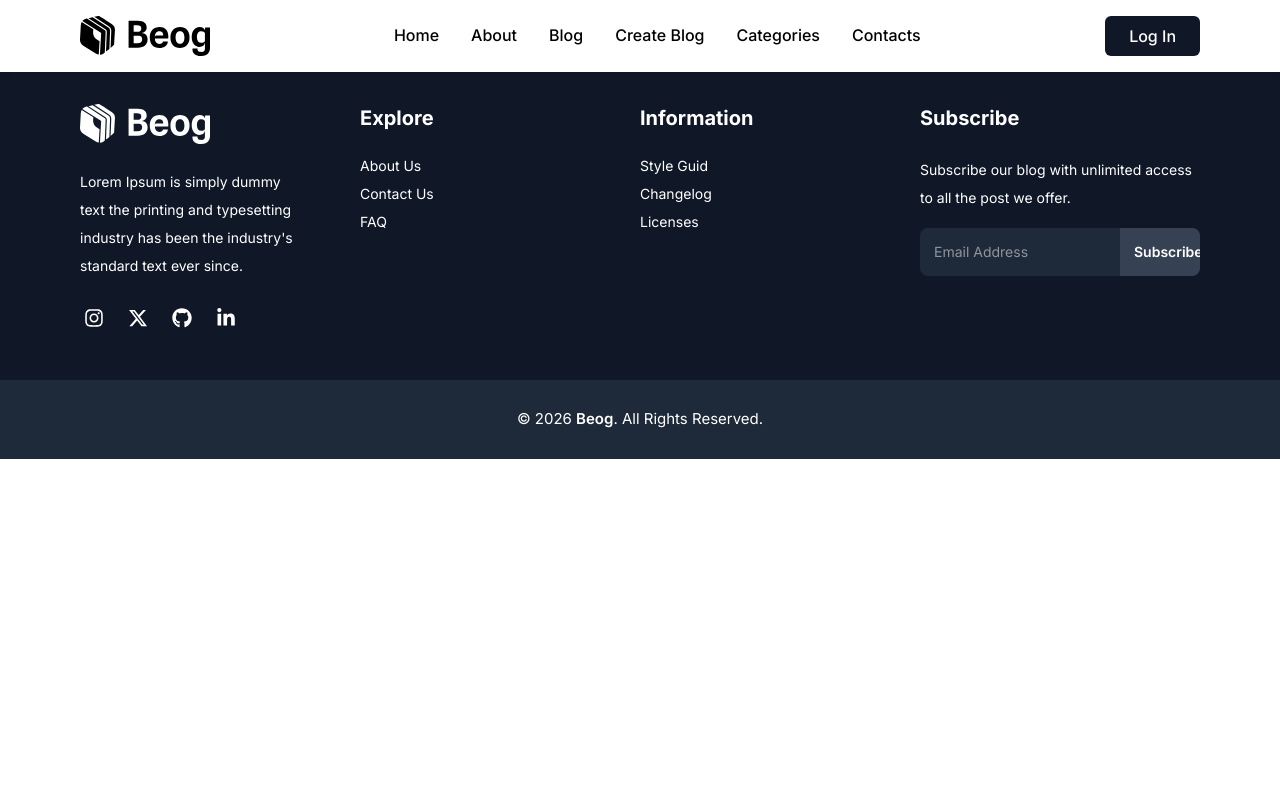
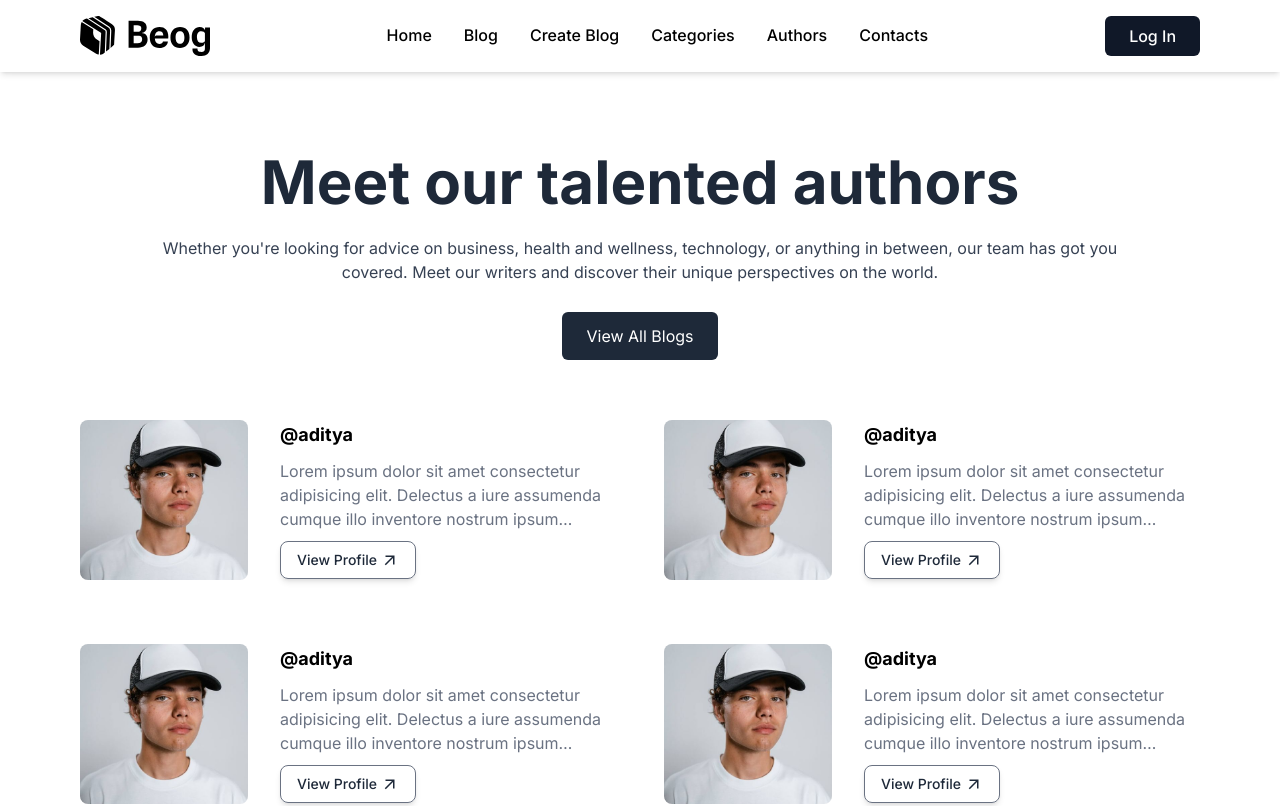
Before and after one commit to aditya5259kumar/mern-blog-backend, a React app in the folder frontend/: page /author in a window 1280 px wide. Shown: the top 806 px of the page. Built offline with nearby package versions, Linux system fonts and the light colour scheme; the HTML template or start-up script is replaced by a standard one.

Commit message:
created author page with author card component.

```diff
--- a/frontend/src/App.jsx
+++ b/frontend/src/App.jsx
@@ -8,6 +8,8 @@ import CreateBlog from "./pages/createBlog";
 import { useSelector } from "react-redux";
 import BlogDetail from "./pages/BlogDetail";
 import ContactUs from "./pages/ContactUs";
+import Author from "./pages/Author";
+import AuthorDetail from "./pages/AuthorDetail";
 
 const App = () => {
   const { token } = useSelector((state) => state.auth);
@@ -16,10 +18,13 @@ const App = () => {
     <>
       <Navbar />
       <Routes>
-        <Route path="/blog" element={<Blog />} />
         <Route path="/contact" element={<ContactUs />} />
 
+        <Route path="/blog" element={<Blog />} />
         <Route path="/blog/:id" element={<BlogDetail />} />
+
+        <Route path="/author" element={<Author />} />
+        <Route path="/authors-detail" element={<AuthorDetail />} />
 
         <Route
           path="/login"
@@ -40,7 +45,6 @@ const App = () => {
           path="/edit-blog/:id"
           element={token ? <CreateBlog /> : <Navigate to="/login" replace />}
         />
-
       </Routes>
       <Footer />
     </>
--- /dev/null
+++ b/frontend/src/components/AuthorCard.jsx
@@ -0,0 +1,32 @@
+import React from "react";
+import authorImg from "../assets/author.jpg";
+import { MdArrowOutward } from "react-icons/md";
+
+const AuthorCard = () => {
+  return (
+    <div className="w-full flex items-center justify-between">
+      <div className="overflow-hidden flex-1 rounded-lg">
+        <img
+          src={authorImg}
+          alt=""
+          className="h-40 w-full aspect-square object-cover "
+        />
+      </div>
+      <div className="sm:flex-2 flex-1 ml-4 md:ml-8">
+        <span className="font-bold text-lg">@aditya</span>
+        <p className="line-clamp-3 sm:my-2.5 my-3.5 text-sm sm:text-base  text-gray-500">
+          Lorem ipsum dolor sit amet consectetur adipisicing elit. Delectus a
+          iure assumenda cumque illo inventore nostrum ipsum aspernatur est.
+          Lorem ipsum dolor sit amet consectetur adipisicing elit. Temporibus,
+          laboriosam.
+        </p>
+        <button className="shadow-md group flex items-center gap-1 text-sm border border-gray-500 md:px-4 md:py-2 px-3 py-1.5 rounded-lg cursor-pointer text-gray-800 font-medium">
+          View Profile
+          <MdArrowOutward className="text-lg group-hover:rotate-45  transition-all duration-200 ease-in-out" />
+        </button>
+      </div>
+    </div>
+  );
+};
+
+export default AuthorCard;
--- a/frontend/src/components/BlogCard.jsx
+++ b/frontend/src/components/BlogCard.jsx
@@ -46,7 +46,7 @@ const BlogCard = ({ item }) => {
             {item.category.map((val) => (
               <button
                 key={val}
-                className="px-3 py-1 cursor-pointer border-gray-800 bg-gray-700 hover:bg-white  border rounded-sm text-white hover:text-gray-800 font-lg text-sm transition-all duration-200"
+                className="shadow-md px-3 py-1 cursor-pointer border-gray-800 bg-gray-700 hover:bg-white  border rounded-sm text-white hover:text-gray-800 font-lg text-sm transition-all duration-200"
               >
                 {val}
               </button>
--- a/frontend/src/components/Navbar.jsx
+++ b/frontend/src/components/Navbar.jsx
@@ -17,7 +17,7 @@ const Navbar = () => {
   }
 
   const { token } = useSelector((state) => state.auth);
-  const { user, loading, error } = useSelector((state) => state.user);
+  const { user, loading } = useSelector((state) => state.user);
   const dispatch = useDispatch();
   const navigate = useNavigate();
 
--- a/frontend/src/data/data.js
+++ b/frontend/src/data/data.js
@@ -1,10 +1,6 @@
 export const NAVBMENU = [
   {
     name: "Home",
-    href: "/",
-  },
-  {
-    name: "About",
     href: "/",
   },
   {
@@ -18,6 +14,10 @@ export const NAVBMENU = [
   {
     name: "Categories",
     href: "/",
+  },
+  {
+    name: "Authors",
+    href: "/author",
   },
   {
     name: "Contacts",
--- /dev/null
+++ b/frontend/src/pages/Author.jsx
@@ -0,0 +1,34 @@
+import React from "react";
+import AuthorCard from "../components/AuthorCard";
+
+const Authors = () => {
+  return (
+    <div className="py-20">
+      <div className="container px-8 md:px-20 mx-auto">
+        <div className="flex flex-col items-center justify-center">
+          <h2 className="text-center text-4xl md:text-6xl text-gray-800 font-bold mb-6">
+            Meet our talented authors
+          </h2>
+          <p className="text-center text-gray-700 px-4 md:px-6 lg:px-20 mb-7">
+            Whether you're looking for advice on business, health and wellness,
+            technology, or anything in between, our team has got you covered.
+            Meet our writers and discover their unique perspectives on the
+            world.
+          </p>
+          <button className="bg-gray-800 text-white px-6 py-3 rounded-md">
+            View All Blogs
+          </button>
+
+          <div className="mt-15 grid grid-cols-1 md:grid-cols-2 gap-x-12 gap-y-16">
+            <AuthorCard />
+            <AuthorCard />
+            <AuthorCard />
+            <AuthorCard />
+          </div>
+        </div>
+      </div>
+    </div>
+  );
+};
+
+export default Authors;
--- /dev/null
+++ b/frontend/src/pages/AuthorDetail.jsx
@@ -0,0 +1,7 @@
+import React from "react";
+
+const AuthorDetail = () => {
+  return <div>AuthorDetail</div>;
+};
+
+export default AuthorDetail;
--- a/frontend/src/pages/BlogDetail.jsx
+++ b/frontend/src/pages/BlogDetail.jsx
@@ -61,19 +61,18 @@ const BlogDetail = () => {
     return <p>loading...</p>;
   }
 
-  const createdDate = currentBlog.createdAt;
-
-  const date = new Date(createdDate);
-
-  const formattedDate = date
+const formatDate = (dateString) => {
+  return new Date(dateString)
     .toLocaleDateString("en-GB", {
       day: "2-digit",
       month: "short",
       year: "numeric",
     })
     .replace(",", "");
+};
 
-  // console.log(formattedDate);
+const formattedCreatedDate = formatDate(currentBlog.createdAt);
+const formattedUpdatedDate = formatDate(currentBlog.updatedAt);
 
   // console.log("  currentLoggedInUser----",  user._id)
   // console.log("  current blog author id",  currentBlog.author._id)
@@ -107,7 +106,7 @@ const BlogDetail = () => {
 
         <div className="flex items-center justify-between pb-3 mb-3 border-b border-gray-200">
           <span className="text-lg font-medium text-gray-500">
-            {formattedDate}
+            {formattedCreatedDate}
           </span>
 
           {isAuthor && (
@@ -120,16 +119,16 @@ const BlogDetail = () => {
               </button>
 
               {blogSetting && (
-                <div className="absolute right-5 top-10 w-36 bg-white rounded-lg border border-gray-200 shadow-2xl  z-8">
+                <div className="absolute right-5 top-10 w-36 bg-gray-50 rounded-lg  shadow-xl z-8">
                   <button
                     onClick={blogDeleteHandler}
-                    className="w-full px-4 py-2.5 text-sm border-b font-medium border-gray-200 text-red-700 transition-all flex items-center justify-between gap-2"
+                    className="cursor-pointer w-full px-4 py-2.5 text-sm border-b font-medium border-gray-200 text-red-700 transition-all flex items-center justify-between gap-2"
                   >
                     Delete <HiOutlineTrash className="text-lg" />
                   </button>
                   <button
                     onClick={blogEditHandler}
-                    className="w-full px-4 py-2.5 text-sm font-medium text-zinc-700 transition-all flex items-center justify-between gap-2 border-t border-gray-100"
+                    className="cursor-pointer w-full px-4 py-2.5 text-sm font-medium text-zinc-700 transition-all flex items-center justify-between gap-2 border-t border-gray-100"
                   >
                     Edit <HiOutlinePencil className="text-lg" />
                   </button>
@@ -151,7 +150,7 @@ const BlogDetail = () => {
             </h4>
           </div>
           <span className="block text-gray-500 lg:text-lg font-medium">
-            ( Updated On: {formattedDate} )
+            ( Updated On: {formattedUpdatedDate} )
           </span>
         </div>
 
```
Also changed, not shown: frontend/src/assets/author.jpg (added).
